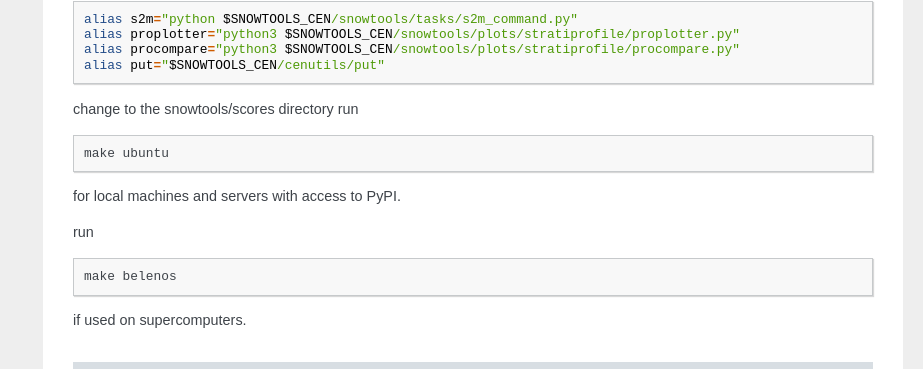
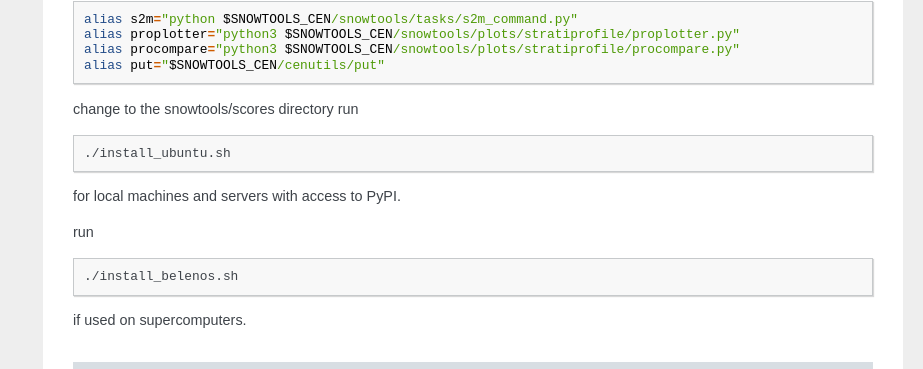
Before and after one commit to UMR-CNRM/snowtools, a Sphinx documentation site: the page built from doc/source/misc/install.rst, in a window 1280 px wide and 900 px high, scrolled down 1539 px. Shown: the part 114-483 px from the top of the window, without its empty margins (357-1280 px from the left). Built offline with Sphinx 7.4.7, drawn with Linux system fonts in a browser that asks for light colours; formulas are drawn with MathJax 3.

Commit message:
Unify manual install commands for crps extension
abandoned Makefile for two seperate install scripts, because did not succeed to source a virtual environment inside a Makefile.

```diff
--- a/doc/source/misc/install.rst
+++ b/doc/source/misc/install.rst
@@ -92,7 +92,7 @@ run
 
 .. code-block:: bash
 
-    make ubuntu
+    ./install_ubuntu.sh
 
 for local machines and servers with access to PyPI.
 
@@ -100,7 +100,7 @@ run
 
 .. code-block:: bash
 
-    make belenos
+    ./install_belenos.sh
 
 if used on supercomputers.
 
```
Also changed, not shown: 4 other files.
